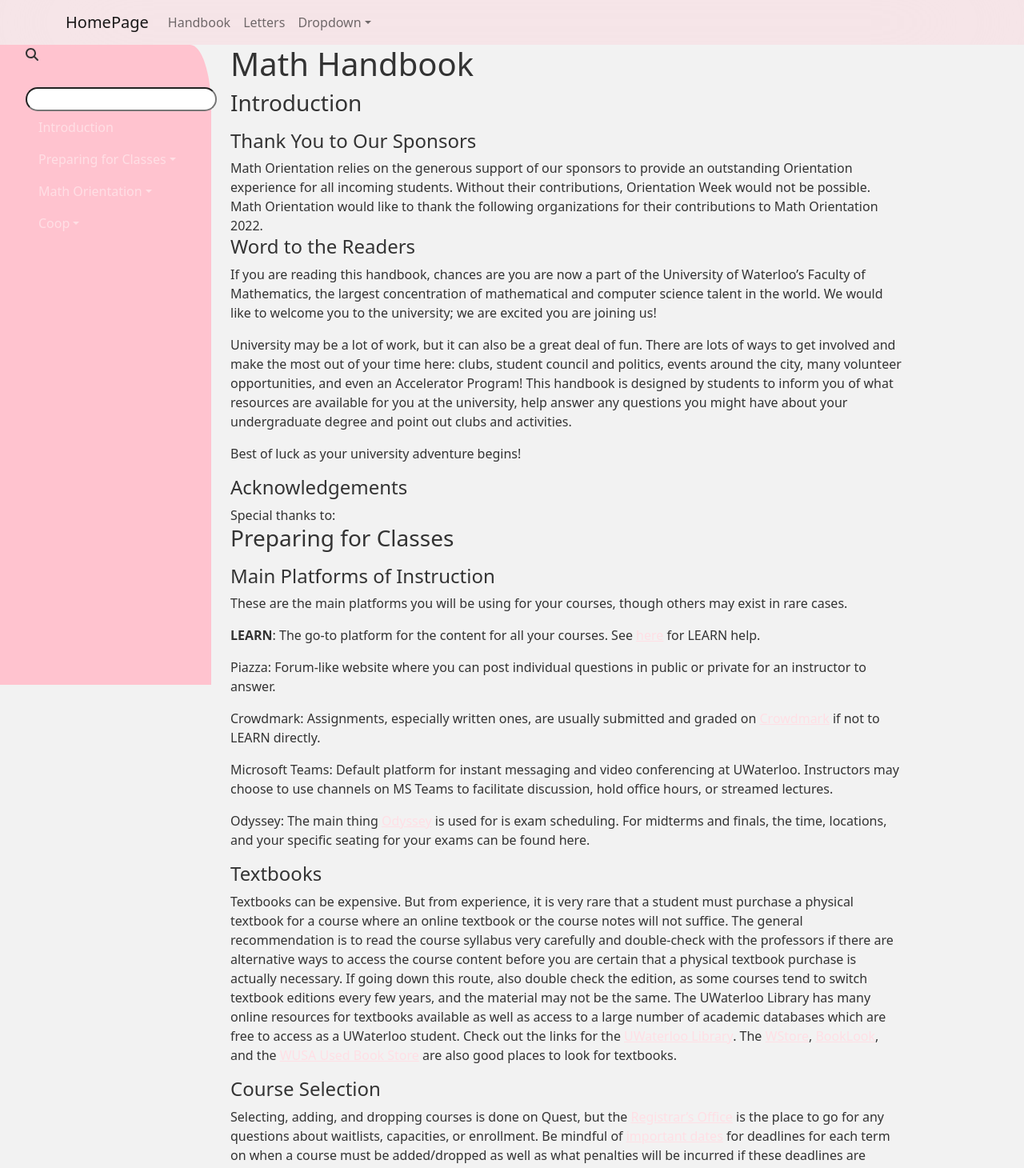
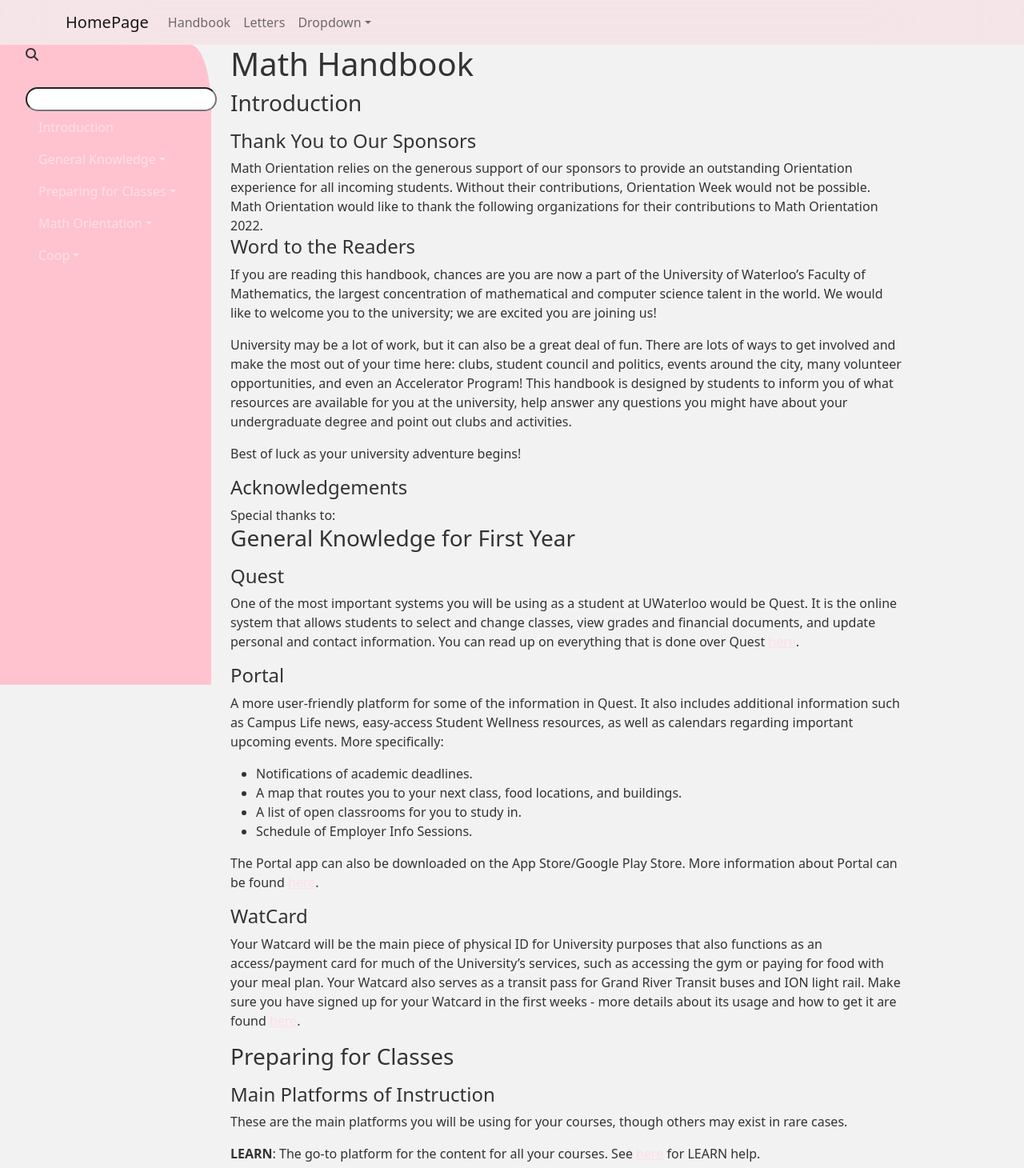
Before and after one commit to connie-wg/mathorientation, a Next.js app: page /firstYearHandbook in a window 1280 px wide. Shown: the top 1460 px of the page at 80% size. Built offline with nearby package versions, Linux system fonts and the light colour scheme.

Commit message:
added general knowledge

```diff
--- a/pages/firstYearHandbook.js
+++ b/pages/firstYearHandbook.js
@@ -40,6 +40,14 @@
                   <Nav.Link onClick={() => scrollDown(introduction)}>Introduction</Nav.Link>
                 </Nav.Item>
                 <Nav.Item>
+                  <NavDropdown title='General Knowledge' autoClose={false}>
+                    {generalKnowledgeText.subsections.map(
+                      (item) =>
+                      <NavDropdown.Item onClick={() => scrollDown(generalKnowledge)}>{item.title}</NavDropdown.Item>
+                    )}
+                  </NavDropdown>
+                </Nav.Item>
+                <Nav.Item>
                   <NavDropdown title='Preparing for Classes' autoClose={false}>
                     {preparingText.subsections.map(
                       (item) =>
@@ -66,11 +74,11 @@
             <div ref={introduction}>
               <HandBookSection body={introductionText}/>
             </div>
+            <div ref={generalKnowledge}>
+              <HandBookSection body={generalKnowledgeText}/>
+            </div>
             <div ref={preparing}>
               <HandBookSection body={preparingText} />
-            </div>
-            <div ref={generalKnowledge}>
-              <HandBookSection body={generalKnowledgeText}/>
             </div>
             <div ref={mathOrientation}>
               <HandBookSection body={mathOrientationText} />
--- a/public/Handbook/generalKnowledge.js
+++ b/public/Handbook/generalKnowledge.js
@@ -3,10 +3,33 @@
     text: '',
     subsections: [
         {title: 'Quest',
-         text: 'One of the most important systems you will be using as a student at UWaterloo would be Quest. It is the online system that allows students to select and change classes, view grades and financial documents, and update personal and contact information. You can read up on everything that is done over Quest here.'
+         text: <div>
+            <p>
+            One of the most important systems you will be using as a student at UWaterloo would be Quest. It is the online system that allows students to select and change classes, view grades and financial documents, and update personal and contact information. You can read up on everything that is done over Quest <a href="http://uwaterloo.ca/quest">here</a>.
+            </p>
+         </div>
         },
+        {title: 'Portal',
+        text: <div>
+            <p>
+            A more user-friendly platform for some of the information in Quest. It also includes additional information such as Campus Life news, easy-access Student Wellness resources, as well as calendars regarding important upcoming events. More specifically:
+            </p>
+            <ul>
+                <li>Notifications of academic deadlines.</li>
+                <li>A map that routes you to your next class, food locations, and buildings.</li>
+                <li>A list of open classrooms for you to study in.</li>
+                <li>Schedule of Employer Info Sessions.</li>
+            </ul>
+            <p>
+            The Portal app can also be downloaded on the App Store/Google Play Store. More information about Portal can be found <a href="http://uwaterloo.ca/uwaterloo-portal">here</a>.
+            </p>
+        </div>},
         {title: 'WatCard',
-         text: 'Your Watcard will be the main piece of physical ID for University purposes that also functions as an access/payment card for much of the University’s services, such as accessing the gym or paying for food with your meal plan. Your Watcard also serves as a transit pass for Grand River Transit buses and ION light rail. Make sure you have signed up for your Watcard in the first weeks - more details about its usage and how to get it are found here.'
+         text: <div>
+            <p>
+            Your Watcard will be the main piece of physical ID for University purposes that also functions as an access/payment card for much of the University’s services, such as accessing the gym or paying for food with your meal plan. Your Watcard also serves as a transit pass for Grand River Transit buses and ION light rail. Make sure you have signed up for your Watcard in the first weeks - more details about its usage and how to get it are found <a href="http://uwaterloo.ca/watcard">here</a>.
+            </p>
+         </div>
         }
     ]
 };
```
